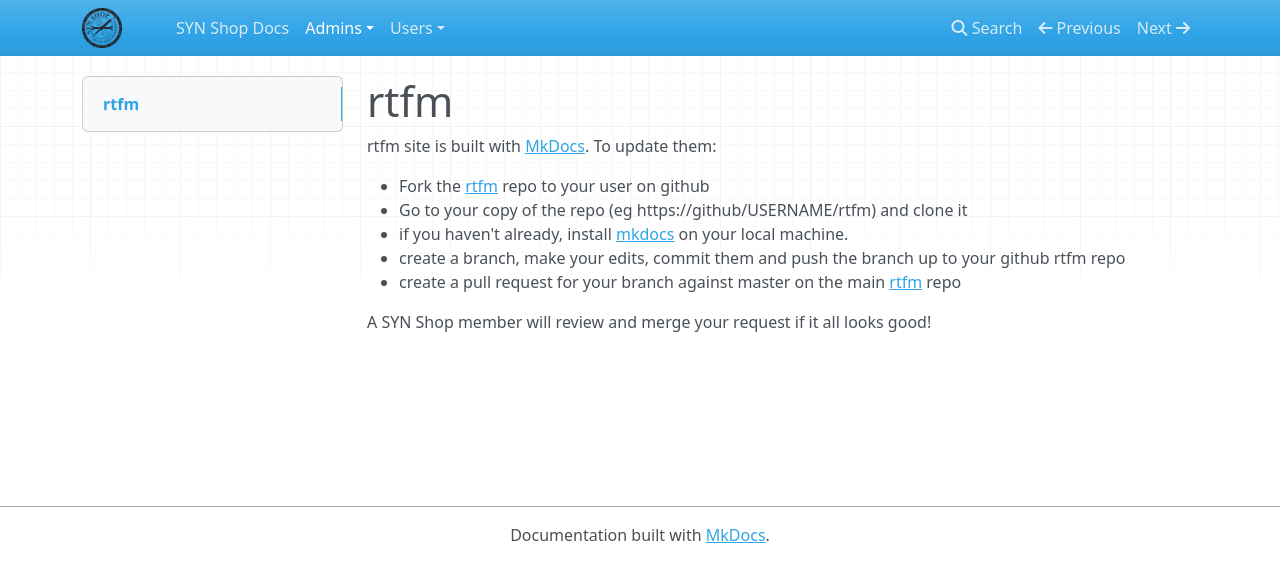
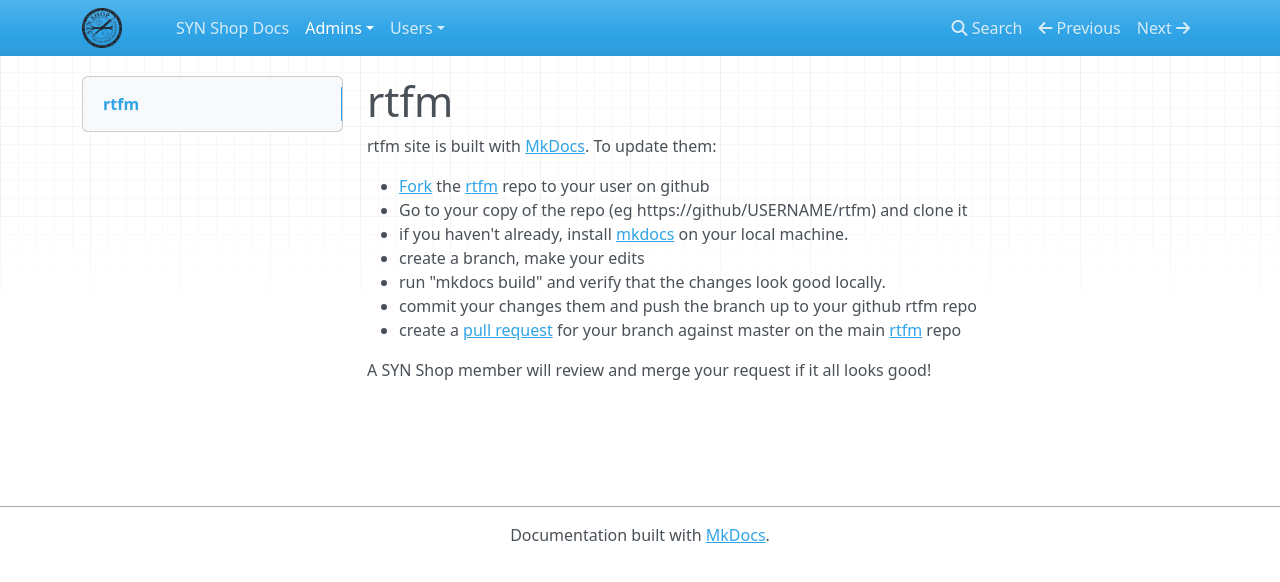
Before and after one commit to synshop/rtfm, an MkDocs documentation site: the page built from docs/admins/rtfm.md, in a window 1280 px wide. Shown: the top 582 px of the page. Built offline with MkDocs 1.6.1, drawn with Linux system fonts in a browser that asks for light colours; nearby versions of some CDN libraries.

Commit message:
Added some additional links to help with pull requests

```diff
--- a/docs/admins/rtfm.md
+++ b/docs/admins/rtfm.md
@@ -2,10 +2,12 @@
 
 rtfm site is built with [MkDocs](https://www.mkdocs.org/).  To update them:
 
-*  Fork the [rtfm](https://github.com/synshop/rtfm) repo to your user on github
+* [Fork](https://help.github.com/en/github/getting-started-with-github/fork-a-repo) the [rtfm](https://github.com/synshop/rtfm) repo to your user on github
 * Go to your copy of the repo (eg https://github/USERNAME/rtfm) and clone it
 * if you haven't already, install [mkdocs](https://www.mkdocs.org/#installation) on your local machine.
-* create a branch, make your edits, commit them and push the branch up to your github rtfm repo
-* create a pull request for your branch against master on the main [rtfm](https://github.com/synshop/rtfm) repo
+* create a branch, make your edits
+* run "mkdocs build" and verify that the changes look good locally.
+* commit your changes them and push the branch up to your github rtfm repo
+* create a [pull request](https://help.github.com/en/github/collaborating-with-issues-and-pull-requests/creating-a-pull-request) for your branch against master on the main [rtfm](https://github.com/synshop/rtfm) repo
 
 A SYN Shop member will review and merge your request if it all looks good!
```
